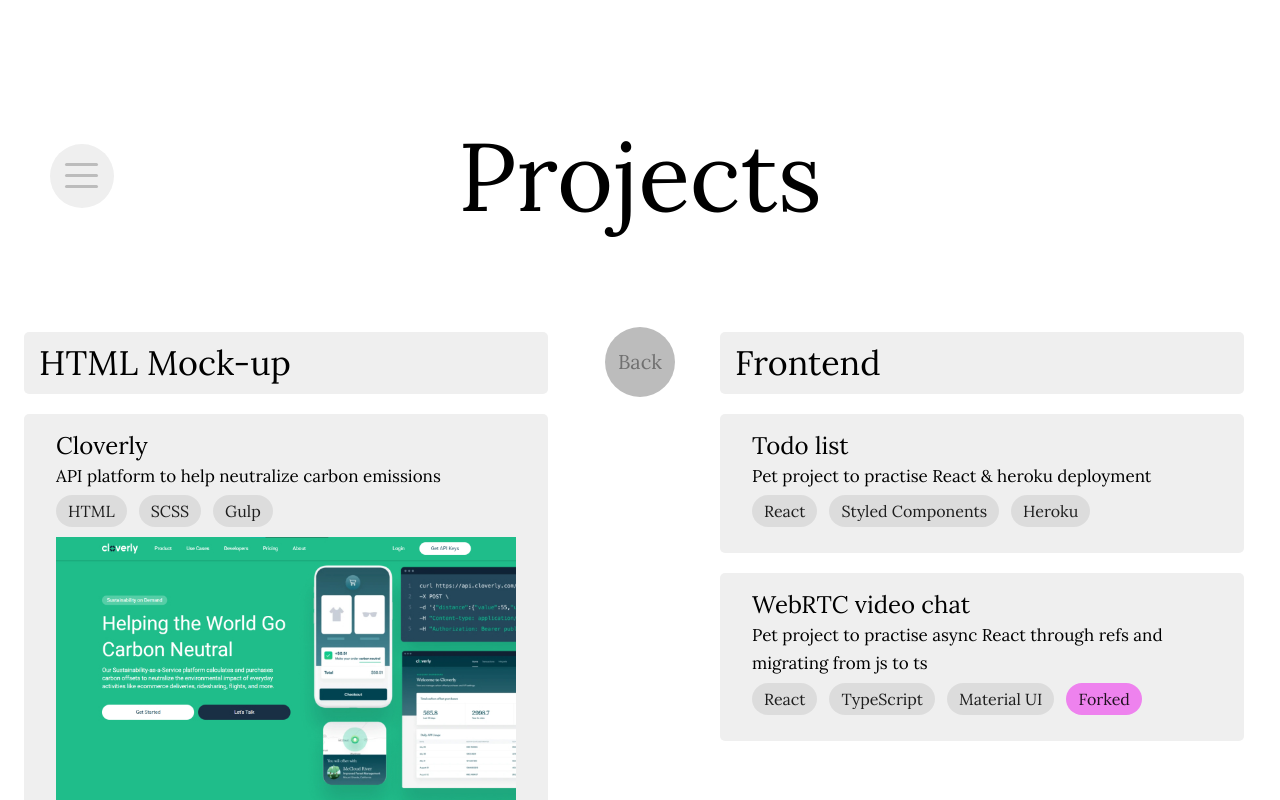
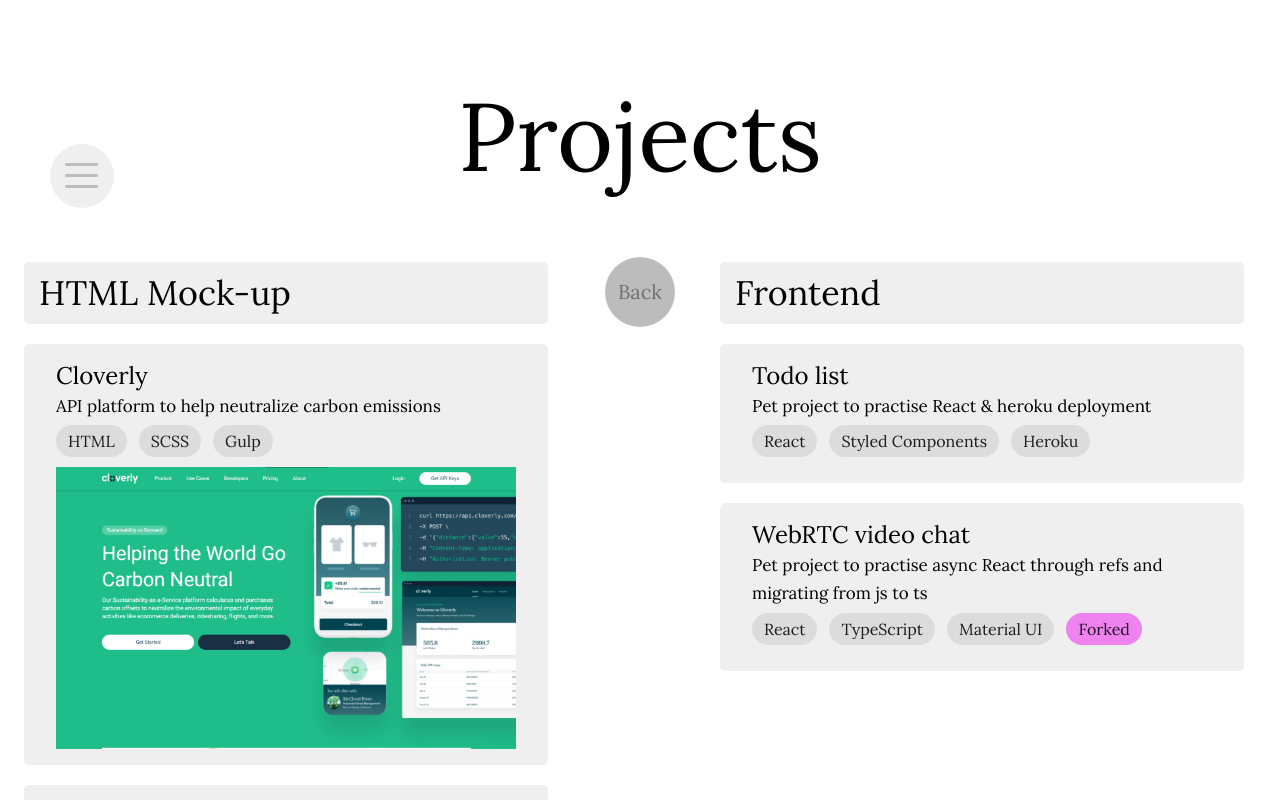
Before and after one commit to Dispersioned/web, a React (Create React App) app: page /projects in a window 1280 px wide. Built offline with nearby package versions, Linux system fonts and the light colour scheme.

Commit message:
lower layout spacing

```diff
--- a/src/views/Home/style.ts
+++ b/src/views/Home/style.ts
@@ -3,9 +3,9 @@ import styled from 'styled-components'
 export const Layout = styled.div`
   display: grid;
   grid-template-rows: fit-content(100%) fit-content(100%);
-  row-gap: 100px;
+  row-gap: 70px;
   height: 100vh;
-  padding-top: 15vh;
+  padding-top: 10vh;
   overflow-x: hidden;
 `
 
```
